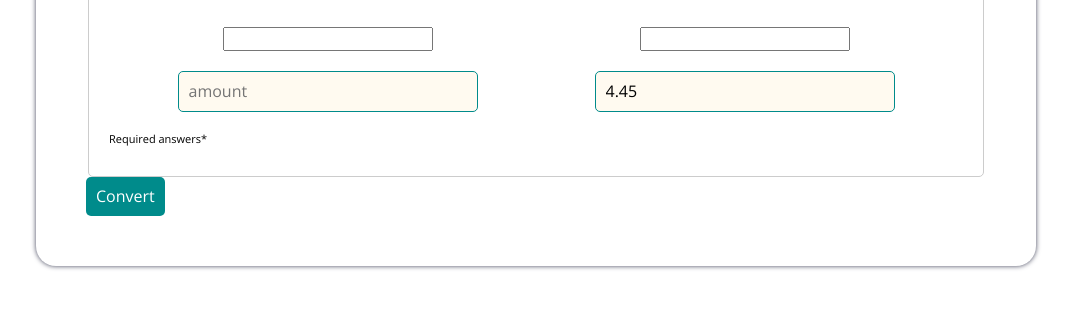
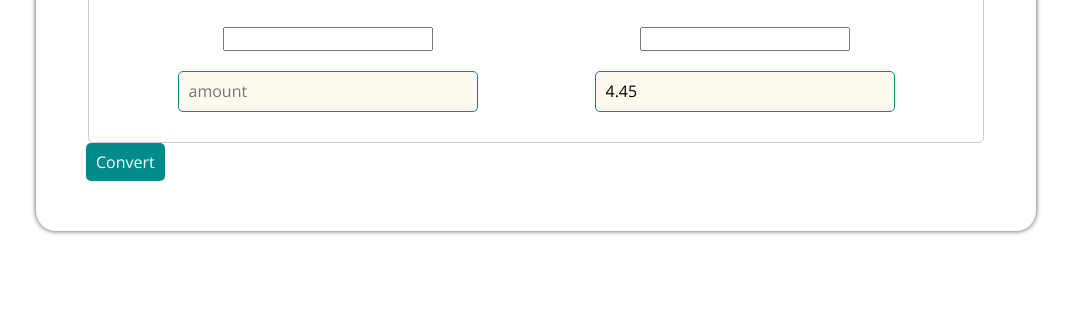
Before and after one commit to TomKotula/currency-converter, a plain HTML site: page index.html in a window 1280 px wide. Shown: the part 241-550 px from the top of the page, without its empty margins (104-1175 px from the left). Drawn offline with nearby package versions, Linux system fonts and the light colour scheme.

Commit message:
useless paragraph deleted

```diff
--- a/index.html
+++ b/index.html
@@ -37,7 +37,6 @@
                     <input class="form__currency--course js-course" type="number" name="readonly" readonly
                         value="4.45" />
                 </label>
-                <p class="form__paragraph form__paragraph--required">Required answers*</p>
             </fieldset>
             <button class="form__button">Convert</button><strong class="form__result js-result"></strong>
         </form>
--- a/style.css
+++ b/style.css
@@ -66,10 +66,6 @@ body {
     width: 300px;
 }
 
-.form__paragraph--required {
-    font-size: 11px;
-}
-
 .form__button {
     background-color: darkcyan;
     border: none;
```
